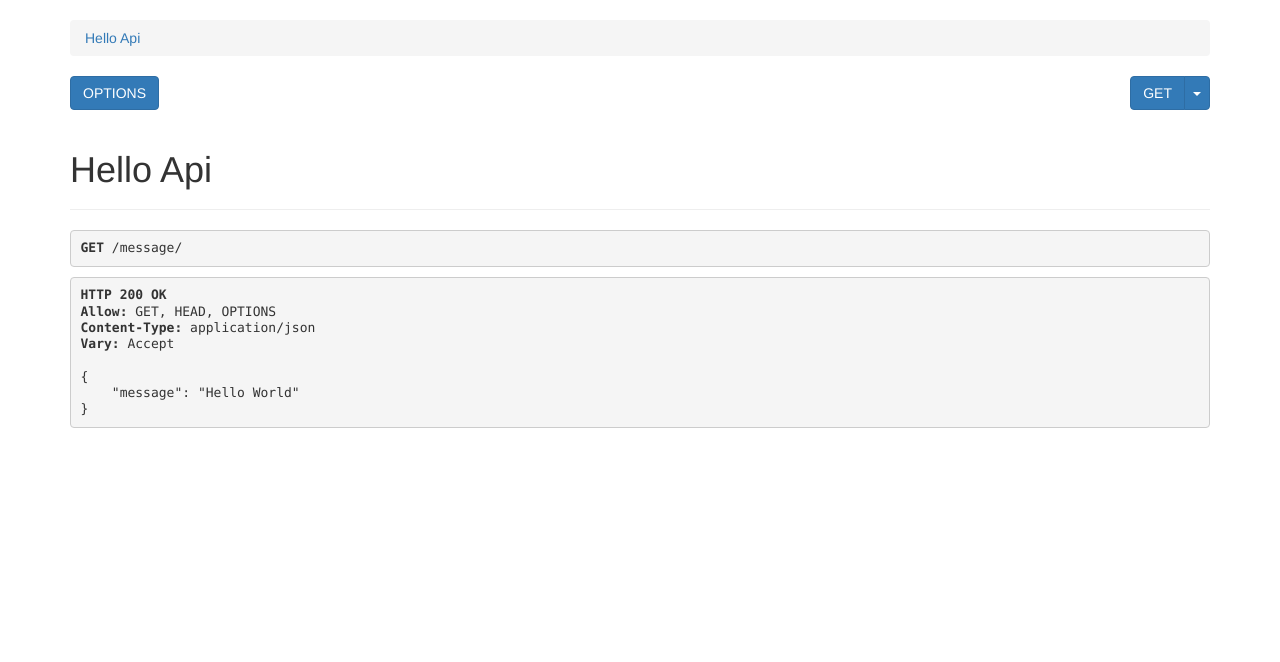
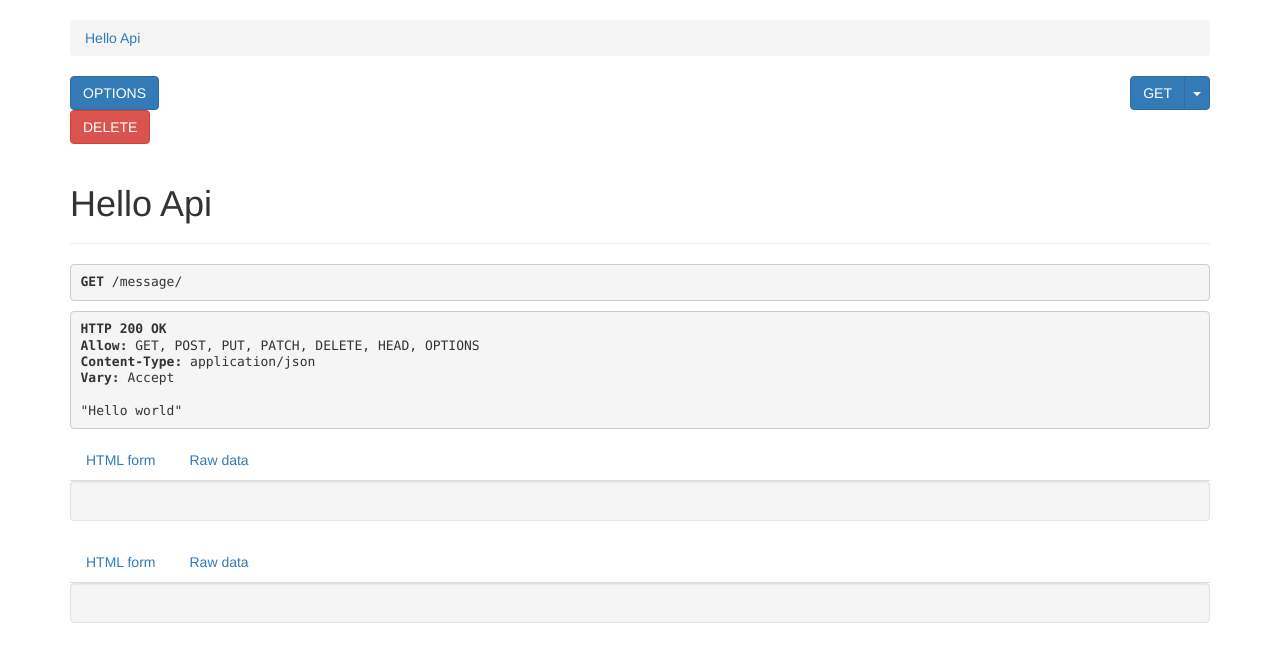
Before and after one commit to feruzbek23/practicing-repo, a Django app: page /message/ in a window 1280 px wide. Shown: the part 51-713 px from the top of the page. Run offline with Django 4.2, Linux system fonts and the light colour scheme; some libraries are stand-ins or nearby versions.

Commit message:
Added ApiView

```diff
--- /dev/null
+++ b/profiles/serializers.py
@@ -0,0 +1,4 @@
+from rest_framework import serializers
+
+class HelloSerializer(serializers.Serializer):
+    name = serializers.CharField(max_length=10)
--- a/profiles/templates/base.html
+++ b/profiles/templates/base.html
@@ -2,7 +2,7 @@
 <!DOCTYPE html>
 <html>
     <head>
-        <link rel="stylesheet" type="text/css" href="{% static '/css/base.css' %}">
+        <link rel="stylesheet"  href="{% static '/css/base.css' %}">
     </head>
     <body>
         <header>
@@ -18,7 +18,7 @@
         </nav>
         <main>
             <article>
-                <h2></h2>
+                <h2>{{message}}</h2>
             </article>
 
         </main>
--- a/profiles/templates/login.html
+++ b/profiles/templates/login.html
@@ -15,6 +15,7 @@
             <p>{{message}}</p>
         {% endfor %}
         <input type="submit" value="Continue">
+        {{context}}
     </form>
 </body>
 </html>
--- a/profiles/views.py
+++ b/profiles/views.py
@@ -6,6 +6,8 @@ from django.contrib.auth import authenticate, login, logout
 from rest_framework.views import APIView
 from rest_framework.response import Response
 from rest_framework.permissions import IsAuthenticated
+from profiles import serializers
+from rest_framework import status
 
 
 # Create your views here.
@@ -46,7 +48,31 @@ def index(request):
 
 
 class HelloApiView(APIView):
+    template_name =  'base.html'
+    serializer_class = serializers.HelloSerializer
 
     def get(self, request, format=None):
+        message = "Hello world"
+        return Response(message)
 
-        return Response({'message': 'Hello World'})
+    def post(self, request):
+
+        serializer = self.serializer_class(data=request.data)
+
+        if serializer.is_valid():
+            name = serializer.validated_data.get('name')
+            context = f"Hello {name}"
+            return Response({'context':context})
+        else:
+            return Response(
+                serializer.errors,
+                status=status.HTTP_400_BAD_REQUEST
+            )
+    def put(self, request, pk=None):
+        return Response({'method':"PUT"})
+
+    def patch(self, request, pk=None):
+        return Response({"method":"PATCH"})
+
+    def delete(self, request, pk=None):
+        return Response({'method':'DELETE'})
```
Also changed, not shown: profiles/static/css/register.css (+13 -6 lines), profiles/templates/register.html (+4 -4 lines).
